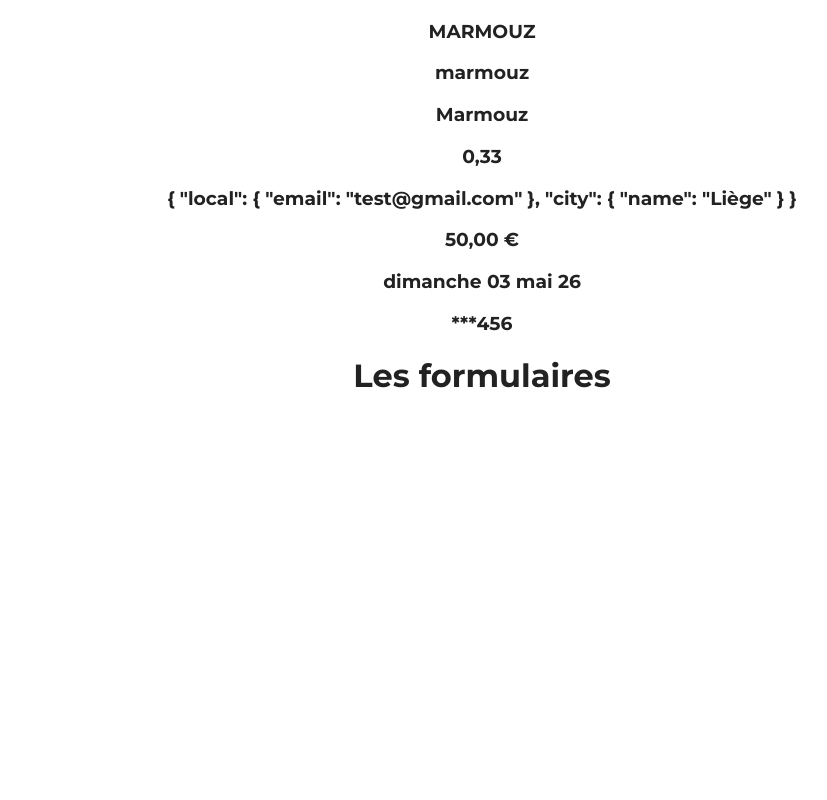
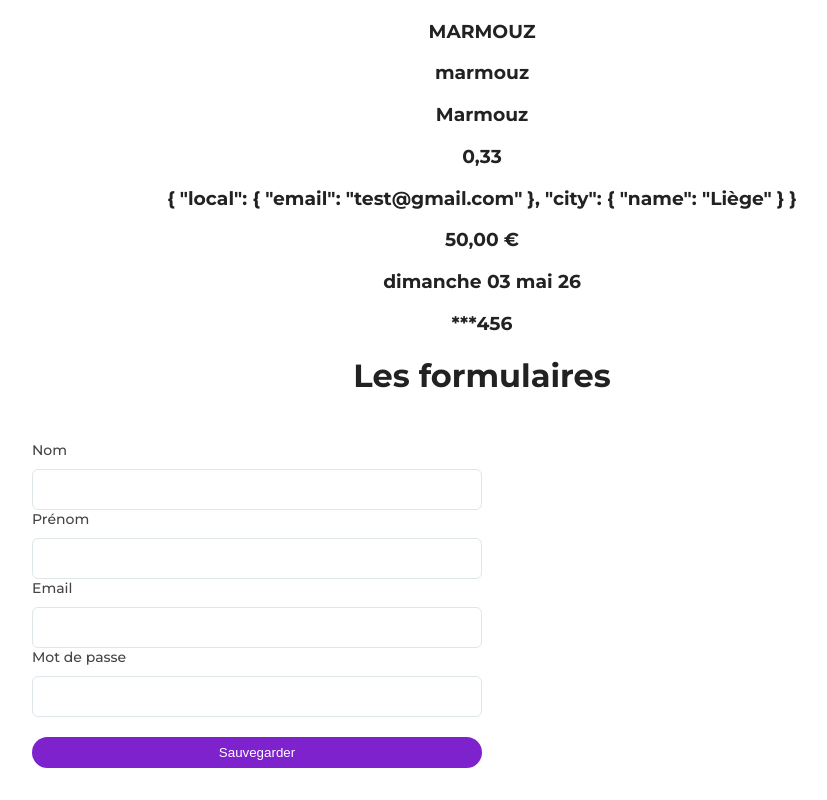
Before and after one commit to gtn-massart/Angular_course, an Angular app: page / in a window 1280 px wide. Shown: the part 3036-3836 px from the top of the page, without its empty margins (158-985 px from the left). Before the commit the page ends 3453 px from the top, so only its background shows below. Built offline with nearby package versions, Linux system fonts and the light colour scheme.

Commit message:
setup formulary

```diff
--- a/src/app/formulary.ts
+++ b/src/app/formulary.ts
@@ -5,8 +5,39 @@ import { Component } from '@angular/core';
   imports: [],
   template: `
     <h1>Les formulaires</h1>
+    <div class="contain">
+      <div class="w-half">
+        <form class="flex flex-col mb-10">
+          <div class="flex flex-col mb-10">
+            <label for="lastname">Nom</label>
+            <input type="text" id="lastname">
+          </div>
+          <div class="flex flex-col mb-10">
+            <label for="firstname">Prénom</label>
+            <input type="text" id="firstname">
+          </div>
+          <div class="flex flex-col mb-10">
+            <label for="email">Email</label>
+            <input type="text" id="email">
+          </div>
+          <div class="flex flex-col mb-20">
+            <label for="password">Mot de passe</label>
+            <input type="password" id="password">
+          </div>
+          <button class="btn btn-primary">Sauvegarder</button>
+        </form>
+      </div>
+    </div>
   `,
   styles: `
+    .contain {
+      display: flex;
+      width: 100%;
+      max-width: 900px;
+      margin: auto;
+      padding: 24px;
+      gap: 24px;
+    }
     h1 {
       text-align: center;
     }
```
